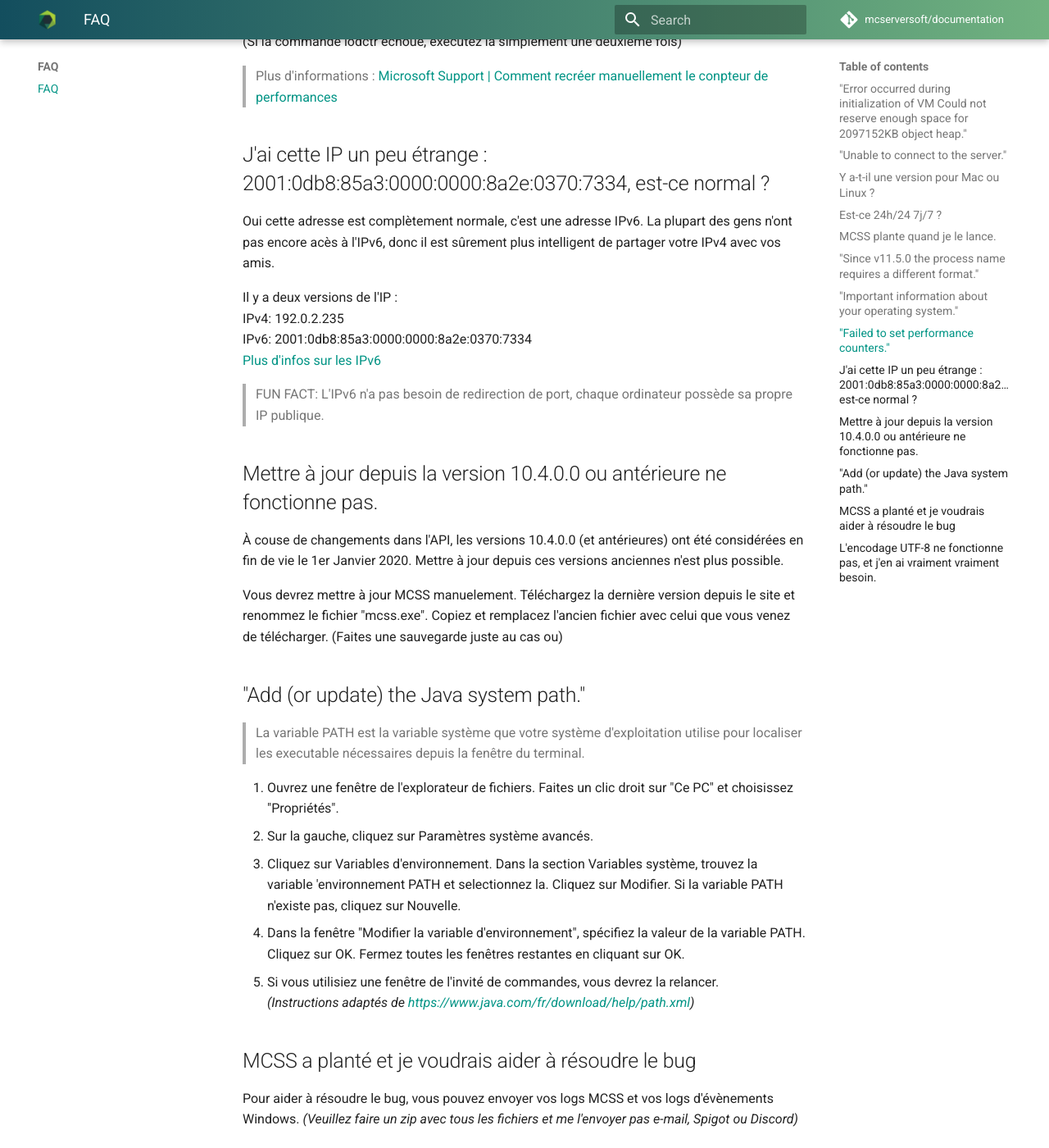
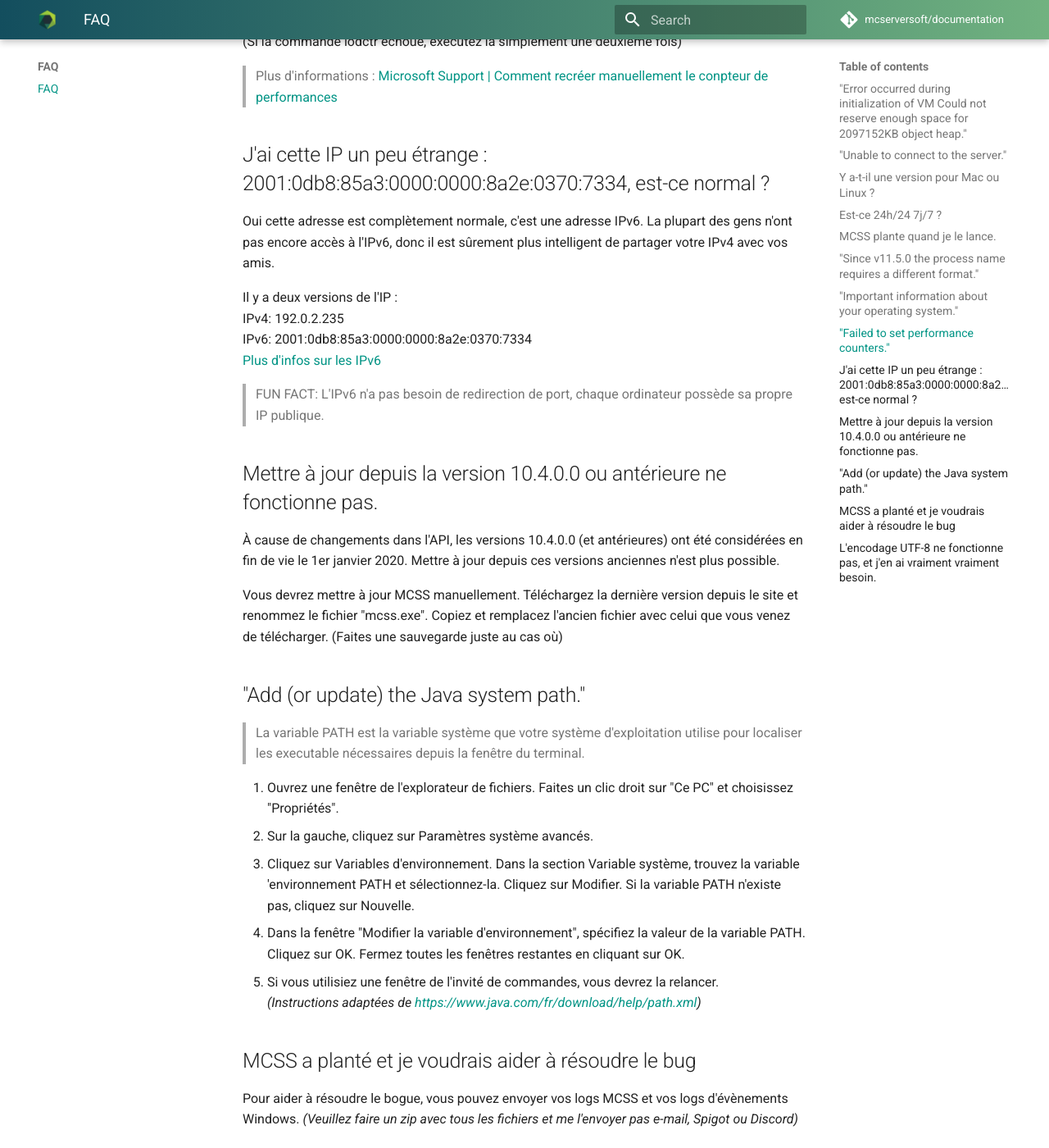
Before and after one commit to mcserversoft/documentation, an MkDocs documentation site: the page built from docs/faq.md, in a window 1280 px wide and 1400 px high, scrolled down 3107 px. Shown: the whole window at 82% size. Built offline with MkDocs 1.6.1 and Material for MkDocs 9.7.7, drawn with Linux system fonts in a browser that asks for light colours; comment, search, counter and statistics services are not loaded; some of the changed text lies outside the part shown.

Commit message:
Update faq.md

```diff
--- a/docs/faq.md
+++ b/docs/faq.md
@@ -40,7 +40,7 @@
 <a name="is-there-a-mac-version"></a>
 ## Y a-t-il une version pour Mac ou Linux ?
 
-Non, malheureusement il n'y a pas de version pour Mac ou Linux. Mcss ne fonctionne que sous windows.<br>
+Non, malheureusement il n'y a pas de version pour Mac ou Linux. Mcss ne fonctionne que sous Windows.<br>
 **OS supportés**: Windows Server (2008R2 SP1/2012/2016), Windows 7, 8 et 10
 
 
@@ -54,7 +54,7 @@
 <a name="mcss-crashes-when-starting-it"></a>
 ## MCSS plante quand je le lance.
 
-Avez vous le [Framework .NET 4.7.2](https://dotnet.microsoft.com/download/dotnet-framework/net472) (ou plus haut) installé ?
+Avez-vous le [Framework .NET 4.7.2](https://dotnet.microsoft.com/download/dotnet-framework/net472) (ou plus haut) installé ?
 
 
 <a name="process-name-different-format"></a>
@@ -74,7 +74,7 @@
 <br>`Depuis MCSS 11.7.0, la manière dont le statut des serveurs est détecté a changée.`
 <br>`Windows 7 ne supporte pas cette nouvelle méthode via 'PowerShell', à la place MCSS doit utiliser l'ancienne méthode, moins fiable, de détection avec la console.`
 <br>`Les utilisateurs de Windows Server 2012 R2 peuvent ignorer cet avertissement et mettre à jour leur version de PowerShell vers la 5.1.`
-<br>`Voulez vous changer la méthode de détection pour utiliser 'ConsoleRead' ?`
+<br>`Voulez-vous changer la méthode de détection pour utiliser 'ConsoleRead' ?`
 <br>`(Ce réglage peut aussi être retrouvé dans Files > Options > Advanced)`
 
 > Il a été reporté par les autres utilisateurs que PowerShell peut être mis à jour sous Windows Server 2012, mais pas sous Windows 7. Leur meilleure option est de passer à la méthode "ConsoleRead".
@@ -100,7 +100,7 @@
 <a name="weird-ip-address"></a>
 ## J'ai cette IP un peu étrange : 2001:0db8:85a3:0000:0000:8a2e:0370:7334, est-ce normal ?
 
-Oui cette adresse est complètement normale, c'est une adresse IPv6. La plupart des gens n'ont pas encore acès à l'IPv6, donc il est sûrement plus intelligent de partager votre IPv4 avec vos amis.
+Oui cette adresse est complètement normale, c'est une adresse IPv6. La plupart des gens n'ont pas encore accès à l'IPv6, donc il est sûrement plus intelligent de partager votre IPv4 avec vos amis.
 
 Il y a deux versions de l'IP :
 <br>IPv4: 192.0.2.235
@@ -113,10 +113,10 @@
 <a name="updating-from-10400-fails"></a>
 ## Mettre à jour depuis la version 10.4.0.0 ou antérieure ne fonctionne pas.
 
-À couse de changements dans l'API, les versions 10.4.0.0 (et antérieures) ont été considérées en fin de vie le 1er Janvier 2020.
+À cause de changements dans l'API, les versions 10.4.0.0 (et antérieures) ont été considérées en fin de vie le 1er janvier 2020.
 Mettre à jour depuis ces versions anciennes n'est plus possible.
 
-Vous devrez mettre à jour MCSS manuelement. Téléchargez la dernière version depuis le site et renommez le fichier "mcss.exe". Copiez et remplacez l'ancien fichier avec celui que vous venez de télécharger. (Faites une sauvegarde juste au cas ou)
+Vous devrez mettre à jour MCSS manuellement. Téléchargez la dernière version depuis le site et renommez le fichier "mcss.exe". Copiez et remplacez l'ancien fichier avec celui que vous venez de télécharger. (Faites une sauvegarde juste au cas où)
 
 
 <a name="add-update-java-path"></a>
@@ -126,22 +126,22 @@
 
 1. Ouvrez une fenêtre de l'explorateur de fichiers. Faites un clic droit sur "Ce PC" et choisissez "Propriétés".
 2.  Sur la gauche, cliquez sur Paramètres système avancés.
-3. Cliquez sur Variables d'environnement. Dans la section Variables système, trouvez la variable 'environnement PATH et selectionnez la. Cliquez sur Modifier. Si la variable PATH n'existe pas, cliquez sur Nouvelle.
+3. Cliquez sur Variables d'environnement. Dans la section Variable système, trouvez la variable 'environnement PATH et sélectionnez-la. Cliquez sur Modifier. Si la variable PATH n'existe pas, cliquez sur Nouvelle.
 4. Dans la fenêtre "Modifier la variable d'environnement", spécifiez la valeur de la variable PATH. Cliquez sur OK. Fermez toutes les fenêtres restantes en cliquant sur OK.
 5. Si vous utilisiez une fenêtre de l'invité de commandes, vous devrez la relancer.
-<br>*(Instructions adaptés de <https://www.java.com/fr/download/help/path.xml>)*
+<br>*(Instructions adaptées de <https://www.java.com/fr/download/help/path.xml>)*
 
 
 <a name="crashed-help-dev"></a>
 ## MCSS a planté et je voudrais aider à résoudre le bug
 
-Pour aider à résoudre le bug, vous pouvez envoyer vos logs MCSS et vos logs d'évènements Windows.
+Pour aider à résoudre le bogue, vous pouvez envoyer vos logs MCSS et vos logs d'évènements Windows.
 *(Veuillez faire un zip avec tous les fichiers et me l'envoyer pas e-mail, Spigot ou Discord)*
 
 Pour obtenir les logs de MCSS :
 > Vous pouvez les trouver dans le dossier d'installation du logiciel dans /logs
 
-Pour obtenir les logs d'évènements windows :
+Pour obtenir les logs d'évènements Windows :
 > dans le menu démarrer, entrez eventvwr puis entrée.
 Suivez ensuite les étapes de la capture d'écran ci-dessous.
 
```
Also changed, not shown: other parts of docs/faq.md (+6 -6 lines).
